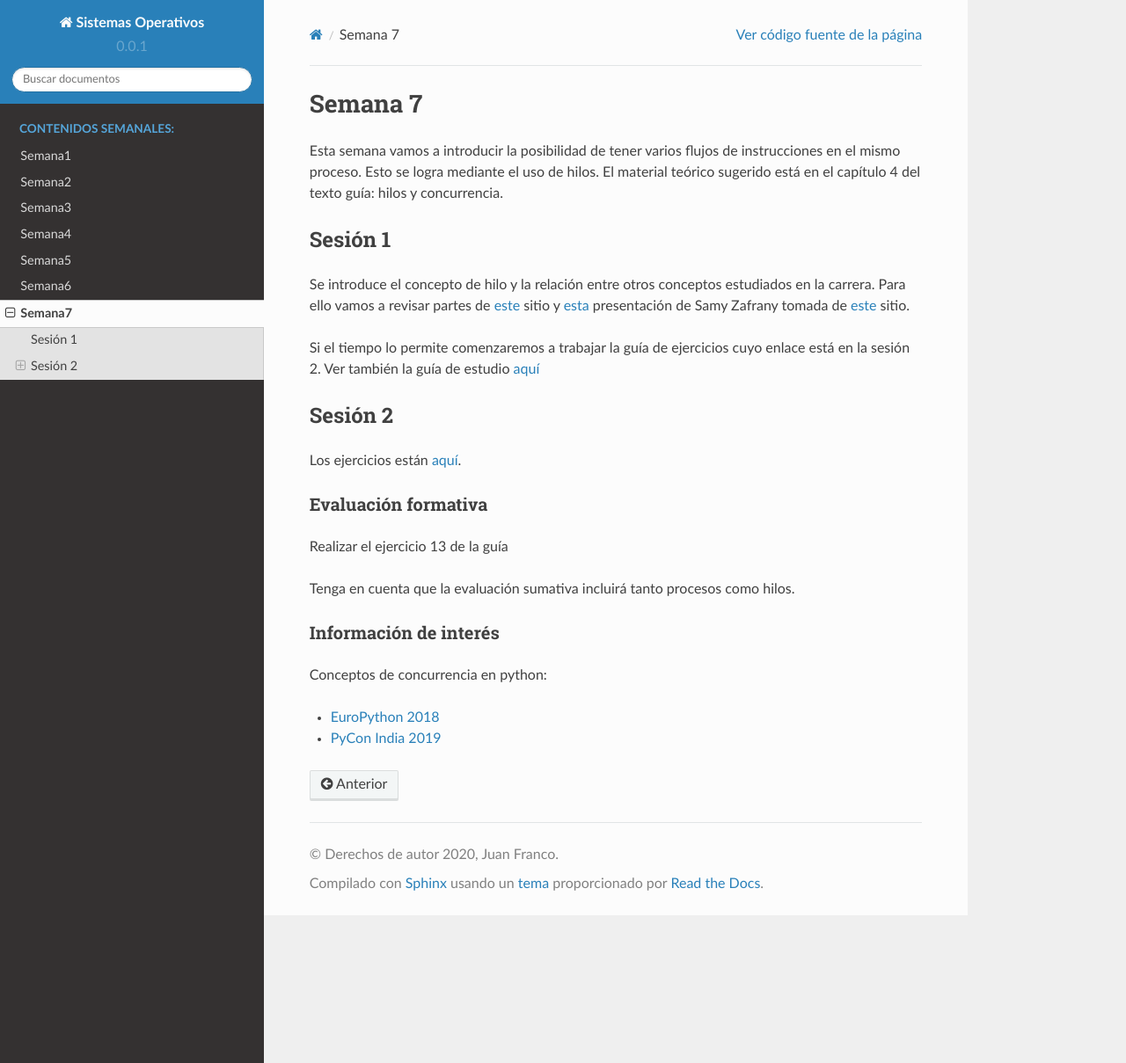
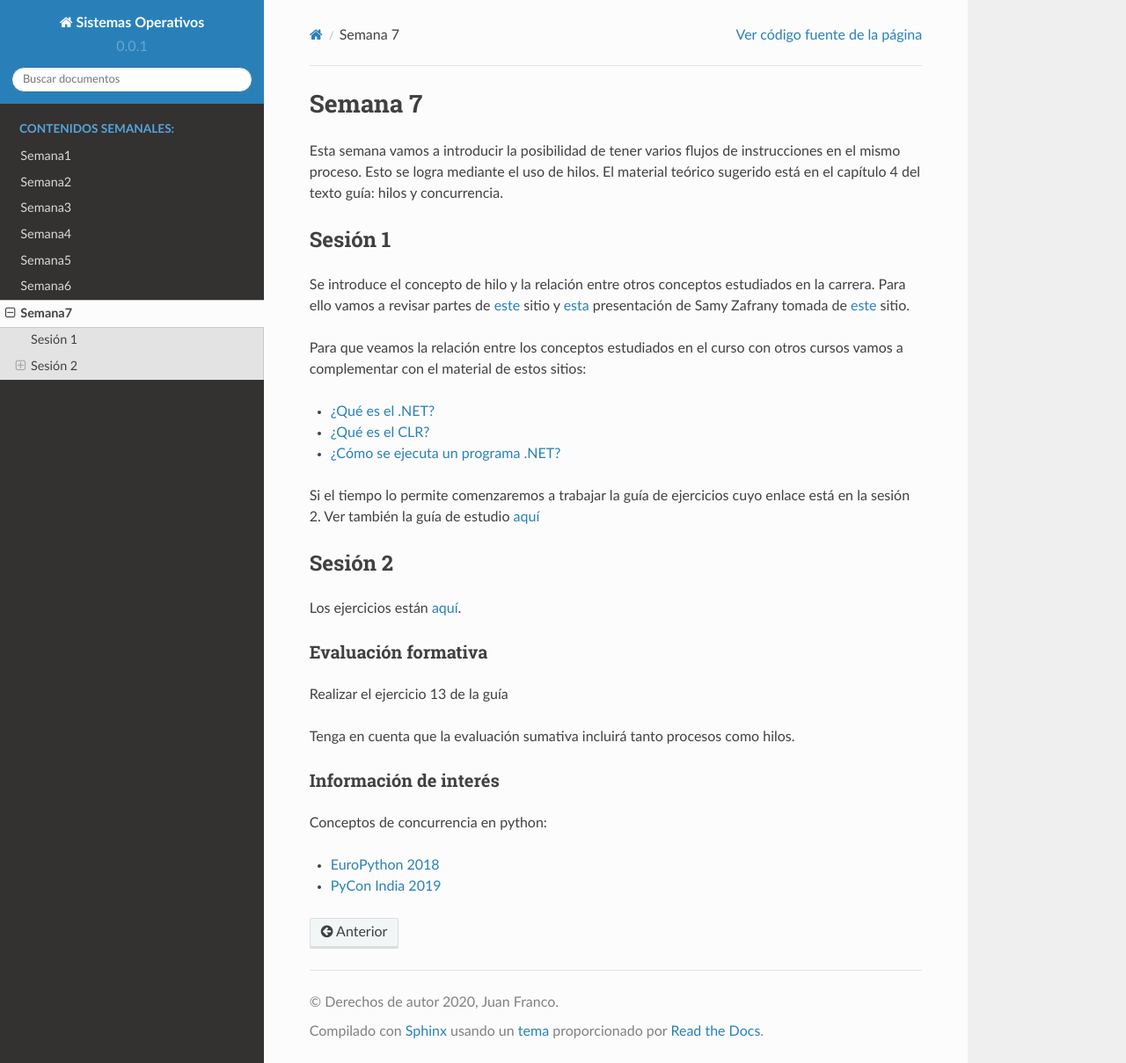
Before and after one commit to juanferfranco/sistemasoperativos, a Sphinx documentation site: the page built from docs/_semana7/semana7.rst, in a window 1280 px wide and 1209 px high. Shown: the whole window at 88% size. Built offline with Sphinx 7.4.7 and the Read the Docs theme 2.0.0, drawn with Linux system fonts in a browser that asks for light colours.

Commit message:
update week 7

```diff
--- a/docs/_semana7/semana7.rst
+++ b/docs/_semana7/semana7.rst
@@ -16,11 +16,17 @@ partes de `este <http://www.albahari.com/threading/>`__ sitio y
 presentación de Samy Zafrany tomada de `este <https://samyzaf.com/braude/OS/index.html>`__
 sitio.
 
+Para que veamos la relación entre los conceptos estudiados en el curso
+con otros cursos vamos a complementar con el material de estos sitios:
+
+* `¿Qué es el .NET? <https://dotnettutorials.net/lesson/dotnet-framework/>`__
+* `¿Qué es el CLR? <https://dotnettutorials.net/lesson/common-language-runtime-dotnet/>`__
+* `¿Cómo se ejecuta un programa .NET? <https://dotnettutorials.net/lesson/dotnet-program-execution-process/>`__
+
+
 Si el tiempo lo permite comenzaremos a trabajar la guía de
 ejercicios cuyo enlace está en la sesión 2. Ver también la guía
 de estudio `aquí <https://www.os-book.com/OS10/study-guide/Study-Guide.pdf>`__
-
-
 
 Sesión 2
 ----------
```
